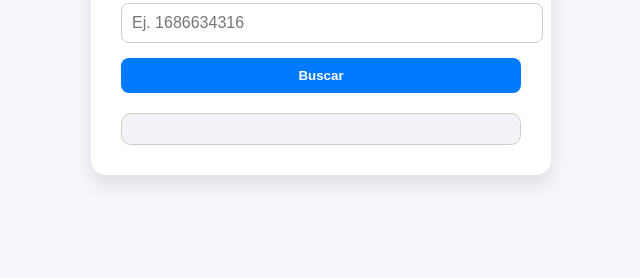
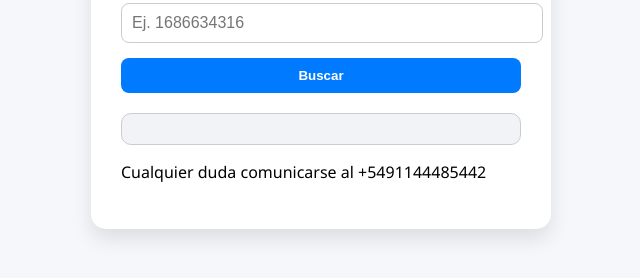
Before and after one commit to emmmatias/integracion_para_glitch, a website: page config/estados.html in a window 1280 px wide. Shown: the part 208-486 px from the top of the page, without its empty margins (319-959 px from the left). Drawn offline with Linux system fonts and the light colour scheme.

Commit message:
134202512

```diff
--- a/config/estados.html
+++ b/config/estados.html
@@ -98,6 +98,9 @@
     </form>
 
     <div id="resultado"></div>
+    <div>
+        <p>Cualquier duda comunicarse al +5491144485442</p>
+    </div>
   </div>
 
   <script>
```
